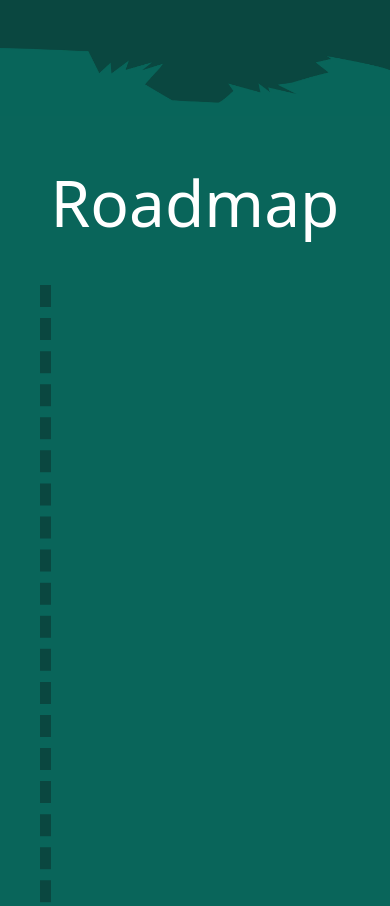
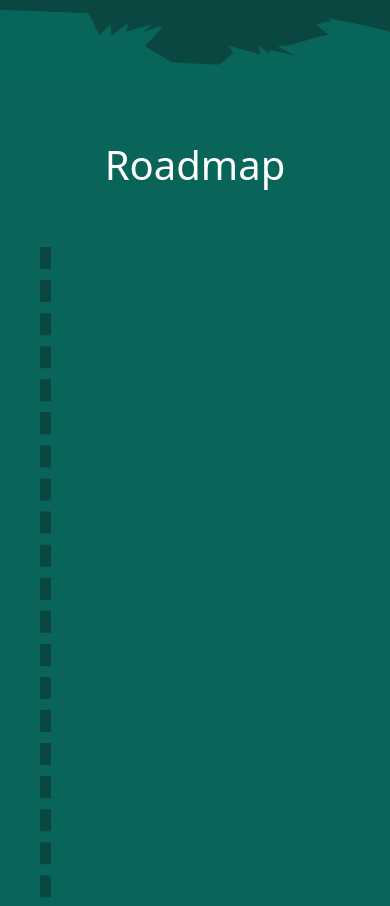
Before and after one commit to khushi303/dinolfg, a React (Create React App) app: page / in a window 390 px wide. Shown: the part 3280-4186 px from the top of the page. Built offline with nearby package versions, Linux system fonts and the light colour scheme.

Commit message:
change in font size

```diff
--- a/src/components/Faq.jsx
+++ b/src/components/Faq.jsx
@@ -60,7 +60,7 @@ const Faq = () => {
     return (
         <div className='relative lg:pt-[298px] md:pt-[200px] sm:pt-[150px] pt-[100px]'>
             <div className='container mx-auto xl:max-w-[1038px] xl:px-3 px-6 relative'>
-                <h2 data-aos="zoom-in" className='text-[64px] leading-[132%] text-center font-normal ff_chewy text-white lg:mb-[61px] mb-[35px]'>FAQs</h2>
+                <h2 data-aos="zoom-in" className='sm:text-[64px] text-[40px] leading-[132%] text-center font-normal ff_chewy text-white lg:mb-[61px] mb-[35px]'>FAQs</h2>
                 <AccodianSec />
             </div>
             <img src={Faqlayer1} alt="Faqlayer1" className='absolute top-[-16px] left-0 right-0 w-full' />
--- a/src/components/Timeline.jsx
+++ b/src/components/Timeline.jsx
@@ -8,7 +8,7 @@ import Timegrass from '../assets/images/webp/timelinegrass.webp';
 const Timeline = () => {
     return (
         <div id='Roadmap' className='bg-[#09655A] sm:pt-0 pt-[45px] lg:pb-[208px] md:pb-[150px] sm:pb-[120px] pb-[90px] relative'>
-            <h2 className='text-[64px] font-normal text-white text-center ff_chewy leading-[83.63px] md:mb-[97px]leading-[132%] relative z-10 mb-[40px]'>Roadmap</h2>
+            <h2 className='sm:text-[64px] text-[40px] font-normal text-white text-center ff_chewy leading-[83.63px] md:mb-[97px]leading-[132%] relative z-10 mb-[40px]'>Roadmap</h2>
             <div className="container mx-auto xl:max-w-[1118px] xl:px-3 px-6 relative">
                 <div className='md:pl-0 sm:pl-[130px] pl-[70px]'>
                     <div data-aos="zoom-in" className='flex sm:flex-row flex-col sm:items-center xl:gap-[45px] lg:gap-[25px] gap-[14px] relative z-10'>
--- a/src/components/Tokenomics.jsx
+++ b/src/components/Tokenomics.jsx
@@ -21,7 +21,7 @@ const Tokenomics = () => {
                     className="absolute top-[-2px] left-0 right-0 w-full"
                 />
                 <div className="container relative z-[1] xl:max-w-[1147px] xl:px-3 px-6 mx-auto lg:pt-[250px] sm:pt-[120px] pt-[80px] xl:pb-[540px] lg:pb-[450px] sm:pb-[200px] pb-[175px]">
-                    <h2 data-aos="fade-down" className="text-white font-normal ff_chewy text-[64px] leading-[131%] text-center lg:mb-[166px] mb-[100px]">
+                    <h2 data-aos="fade-down" className="text-white font-normal ff_chewy sm:text-[64px] text-[35px] leading-[131%] text-center lg:mb-[166px] mb-[100px]">
                         Tokenomics
                     </h2>
                     <div className="flex items-center justify-center lg:flex-row flex-col">
```
